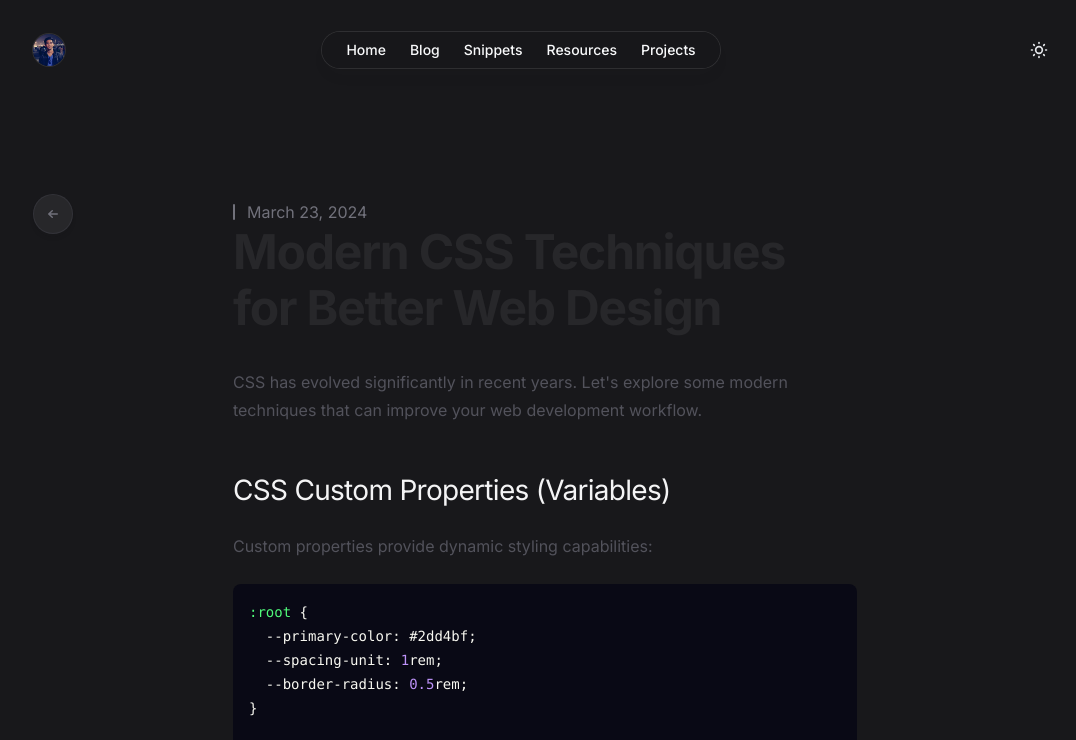
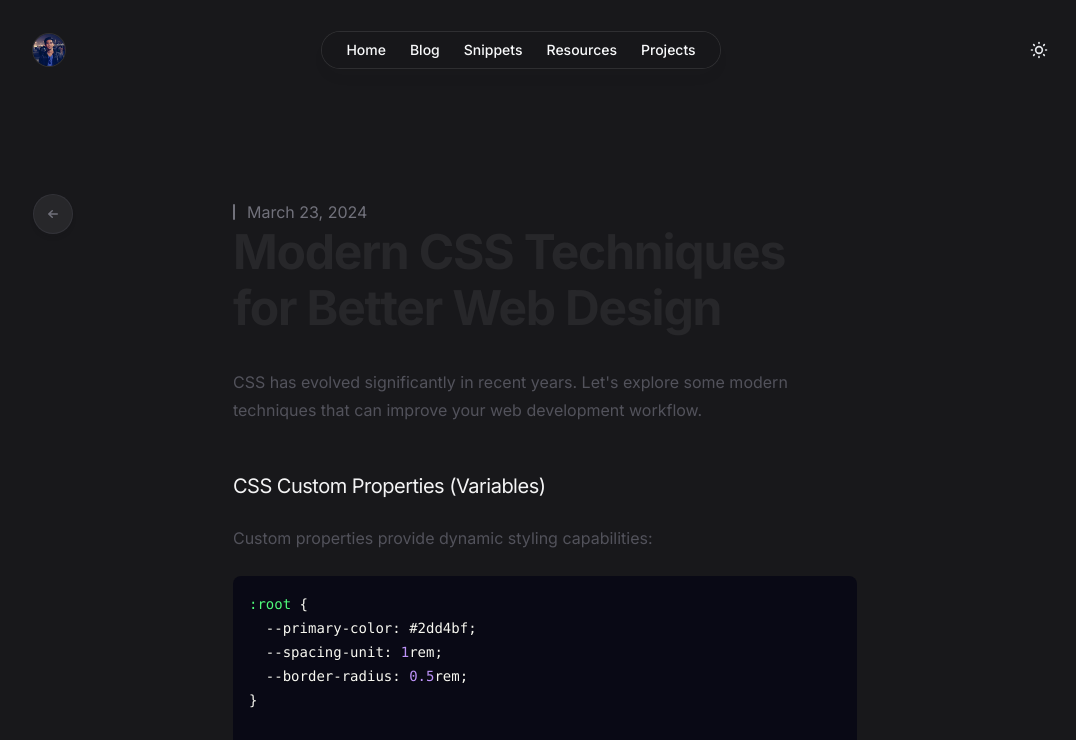
Before and after one commit to SurajAdsul/blog, a Next.js app: page /blog/modern-css-techniques in a window 1280 px wide. Shown: the top 740 px of the page, without its empty margins (95-1171 px from the left). Built offline with nearby package versions, Linux system fonts and the light colour scheme.

Commit message:
Update markdown.css

```diff
--- a/src/styles/markdown.css
+++ b/src/styles/markdown.css
@@ -54,16 +54,16 @@
 }
 
 .prose h2 {
-  font-size: 1.5rem;
-  line-height: 2rem;
+  font-size: 1.25rem; /* text-xl */
+  line-height: 1.75rem;
   margin-top: 3rem;
   margin-bottom: 1.5rem;
 }
 
 @media (min-width: 640px) {
   .prose h2 {
-    font-size: 1.75rem;
-    line-height: 2.25rem;
+    font-size: 1.25rem; /* Keep text-xl consistent across screen sizes */
+    line-height: 1.75rem;
   }
 }
 
@@ -72,6 +72,25 @@
   line-height: 1.75;
   margin-top: 1.5rem;
   color: rgb(82 82 91); /* text-zinc-600 */
+}
+
+.prose ul {
+  list-style-type: disc;
+  margin-top: 1.25rem;
+  margin-bottom: 1.25rem;
+  padding-left: 1.625rem;
+}
+
+.prose li {
+  margin-top: 0.5rem;
+  margin-bottom: 0.5rem;
+  font-size: 1rem; /* text-base to match paragraph */
+  line-height: 1.75;
+  color: rgb(82 82 91); /* text-zinc-600 */
+}
+
+.prose ul > li::marker {
+  color: rgb(161 161 170); /* text-zinc-400 for bullet points */
 }
 
 @media (prefers-color-scheme: dark) {
@@ -84,4 +103,10 @@
   .markdown-content pre > div {
     background-color: #090915 !important; /* Use zinc-900 for dark mode */
   }
+  .prose li {
+    color: rgb(161 161 170); /* dark:text-zinc-400 to match paragraph */
+  }
+  .prose ul > li::marker {
+    color: rgb(113 113 122); /* dark:text-zinc-500 for bullet points */
+  }
 }
```
